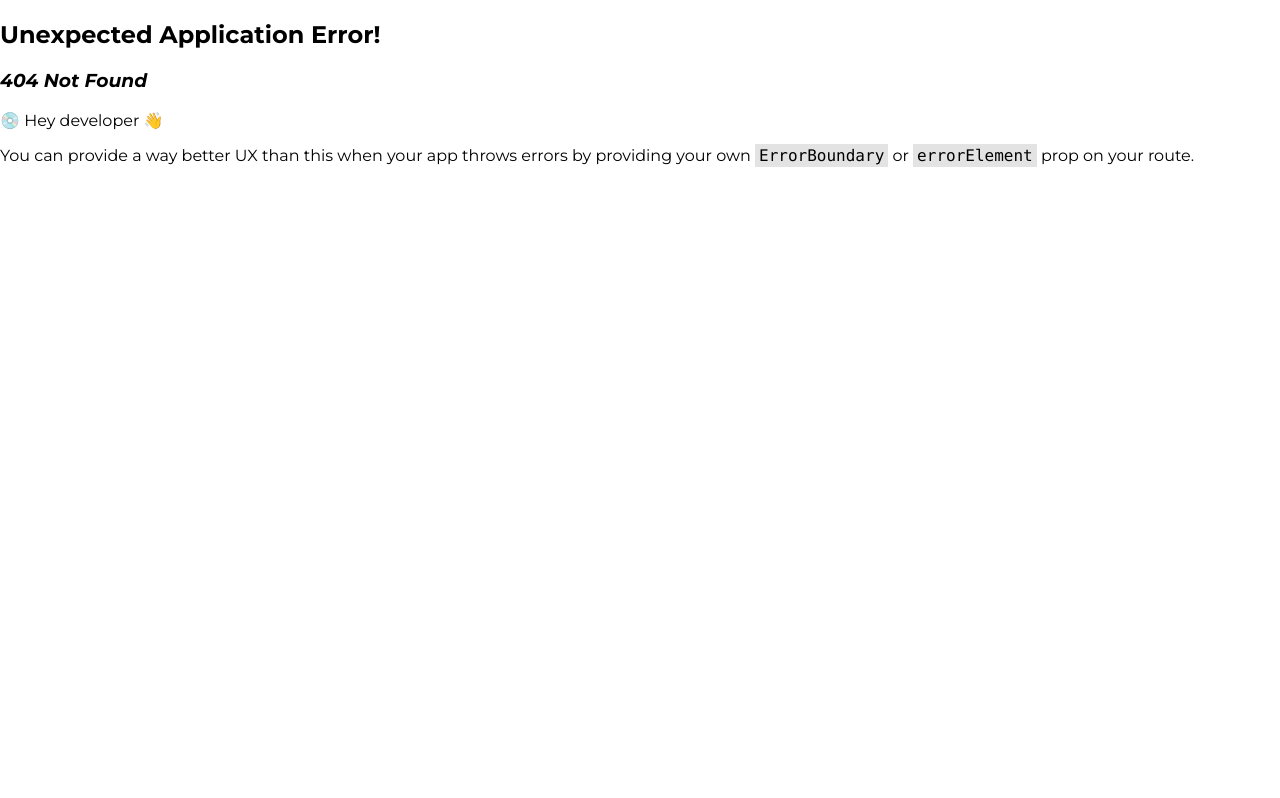
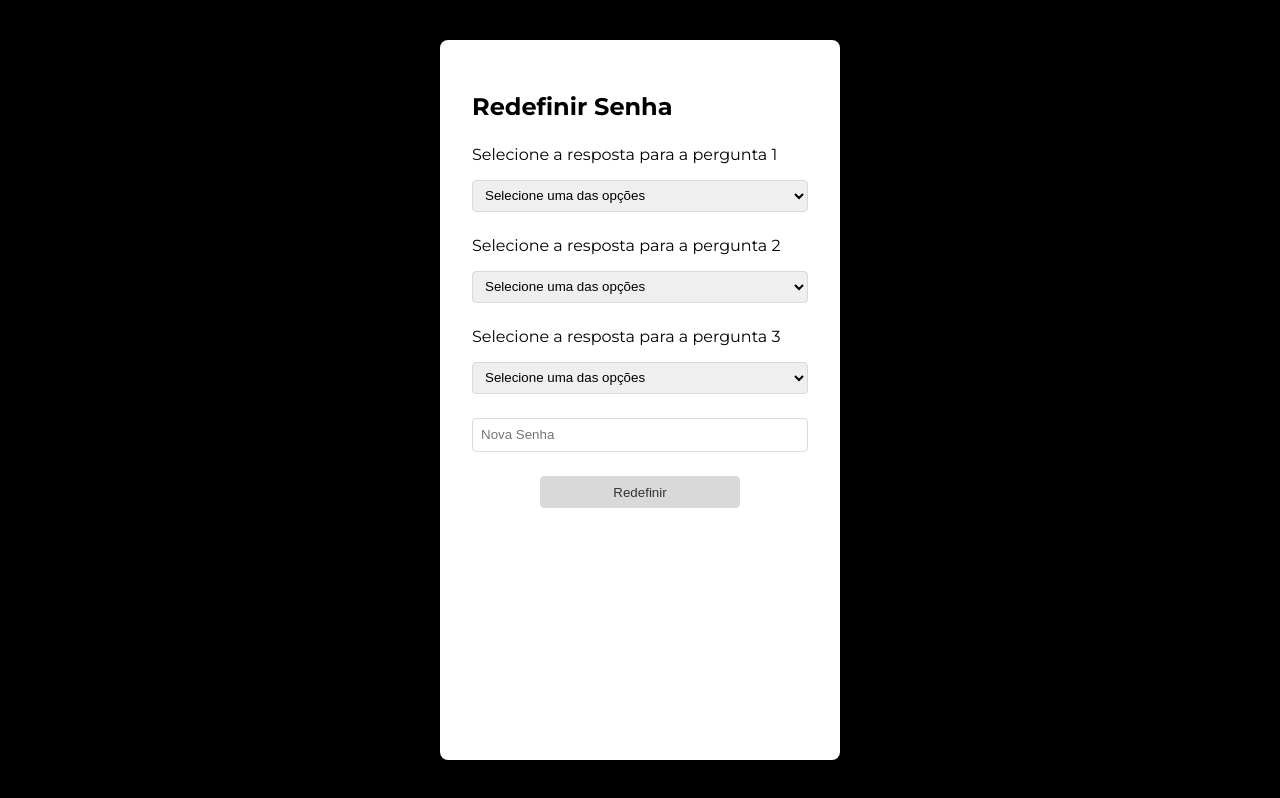
Before and after one commit to NatanRocha43/coolnect_front, a React (Create React App) app: page /redefinir-senha in a window 1280 px wide. Before the commit this address had no page. Built offline with nearby package versions, Linux system fonts and the light colour scheme.

Commit message:
(feat) Developed a reset password page

```diff
--- /dev/null
+++ b/src/components/select/index.js
@@ -0,0 +1,23 @@
+import React from 'react';
+import { SelectArea } from './style';
+
+const index = ({ options, ...props}) => {
+  if (!Array.isArray(options)) {
+    console.error('Options devem ser um array');
+    return null;
+  }
+
+  return (
+    <SelectArea width={props.width || 'auto'} >
+      <select {...props}>
+        {options.map((option, index) => (
+          <option key={index} value={option.value} disabled={option.disabled}>
+            {option.label}
+          </option>
+        ))}
+      </select>
+    </SelectArea>
+  );
+};
+
+export default index;
--- /dev/null
+++ b/src/components/select/style.js
@@ -0,0 +1,19 @@
+import styled from 'styled-components';
+
+export const SelectArea = styled.div`
+  width: ${props => props.width};
+
+  select {
+    width: 100%;
+    height: 32px;
+    border: 1px solid #d9d9d9;
+    border-radius: 4px;
+    padding: 0px 8px;
+    cursor: pointer;
+
+    &:focus {
+      border-color: #007bff;
+      outline: none;
+    }
+  }
+`;
--- /dev/null
+++ b/src/pages/redefinir/index.js
@@ -0,0 +1,100 @@
+import React, { useState } from 'react';
+// import axios from 'axios';
+import SelectArea from '../../components/select/index.js';
+import Input from '../../components/input/index.js';
+import Button from '../../components/button/index.js';
+import '../../style/redefinirSenha.scss';
+
+const options = [
+  { value: '', label: 'Selecione uma das opções', disabled: true },
+  { value: 'option1', label: 'Opção 1' },
+  { value: 'option2', label: 'Opção 2' },
+  { value: 'option3', label: 'Opção 3' }
+];
+
+// Respostas corretas mockadas
+const correctAnswers = {
+  question1: 'option1',
+  question2: 'option2',
+  question3: 'option3',
+};
+
+const Login = () => {
+  const [selectedValues, setSelectedValues] = useState({
+    question1: '',
+    question2: '',
+    question3: ''
+  });
+  const [errorMessage, setErrorMessage] = useState(''); // Estado para a mensagem de erro
+
+  const handleSelectChange = (e, question) => {
+    setSelectedValues(prevState => ({
+      ...prevState,
+      [question]: e.target.value
+    }));
+  };
+
+  const handleSubmit = (e) => {
+    e.preventDefault();
+    if (
+      selectedValues.question1 === correctAnswers.question1 &&
+      selectedValues.question2 === correctAnswers.question2 &&
+      selectedValues.question3 === correctAnswers.question3
+    ) {
+      setErrorMessage(''); // Limpa a mensagem de erro
+      alert('Sucesso! Senha redefinida.');
+    } else {
+      setErrorMessage('Falha! Respostas incorretas.'); // Define a mensagem de erro
+    }
+  };
+
+  return (
+    <div className="login-container">
+      <form className="login-form" onSubmit={handleSubmit}>
+        <h2>Redefinir Senha</h2>
+        <div className="input-group">
+          <p>Selecione a resposta para a pergunta 1</p>
+          <SelectArea
+            options={options}
+            value={selectedValues.question1}
+            onChange={(e) => handleSelectChange(e, 'question1')}
+          />
+        </div>
+        <div className="input-group">
+          <p>Selecione a resposta para a pergunta 2</p>
+          <SelectArea
+            options={options}
+            value={selectedValues.question2}
+            onChange={(e) => handleSelectChange(e, 'question2')}
+          />
+        </div>
+        <div className="input-group">
+          <p>Selecione a resposta para a pergunta 3</p>
+          <SelectArea
+            options={options}
+            value={selectedValues.question3}
+            onChange={(e) => handleSelectChange(e, 'question3')}
+          />
+        </div>
+        <div className="input-group">
+          <Input
+            type="password"
+            placeholder='Nova Senha'
+            required
+          />
+        </div>
+        {errorMessage && (
+          <div className="error-message">{errorMessage}</div> // Exibe a mensagem de erro
+        )}
+        <div className="input-group">
+          <Button
+            type="submit"
+            text="Redefinir"
+          />
+        </div>
+      </form>
+    </div>
+  );
+};
+
+export default Login;
--- a/src/style/login.scss
+++ b/src/style/login.scss
@@ -14,7 +14,7 @@
   box-shadow: 0 4px 8px rgba(0, 0, 0, 0.1);
   max-width: 400px;
   width: 100%;
-  height: 70%;
+  height: 90%;
   box-sizing: border-box;
 }
 
--- /dev/null
+++ b/src/style/redefinirSenha.scss
@@ -0,0 +1,49 @@
+
+.login-container {
+    display: flex;
+    justify-content: center;
+    align-items: center;
+    height: 100vh;
+    background-color: black;
+  }
+
+  .login-form {
+    background-color: #fff;
+    padding: 2rem;
+    border-radius: 8px;
+    box-shadow: 0 4px 8px rgba(0, 0, 0, 0.1);
+    max-width: 400px;
+    width: 100%;
+    height: 90%;
+    box-sizing: border-box;
+  }
+  .error-message {
+    color: red;
+    margin-bottom: 1rem;
+  }
+
+  .login-form h2 {
+    margin-bottom: 1.5rem;
+  }
+
+  .input-group {
+    margin-bottom: 1.5rem;
+  }
+
+  .login-links{
+    text-align: left;
+    margin-top: 50px;
+    div{
+      margin-top: 10px;
+    }
+  }
+
+  a {
+    cursor: pointer;
+  }
+
+  @media (max-width: 600px) {
+    .login-form {
+      padding: 1rem;
+    }
+  }
```
Also changed, not shown: src/routes.js (+6 -1 lines), src/pages/login/index.js (renamed from src/pages/login/Login.js).
